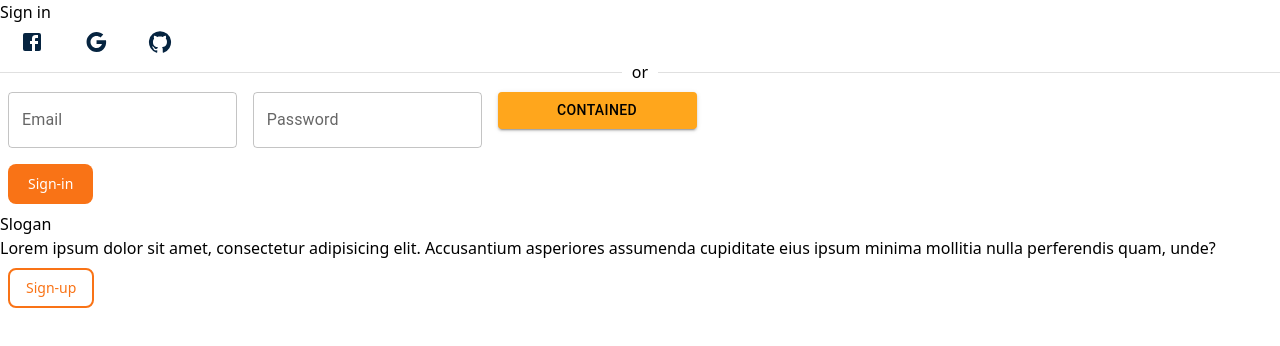
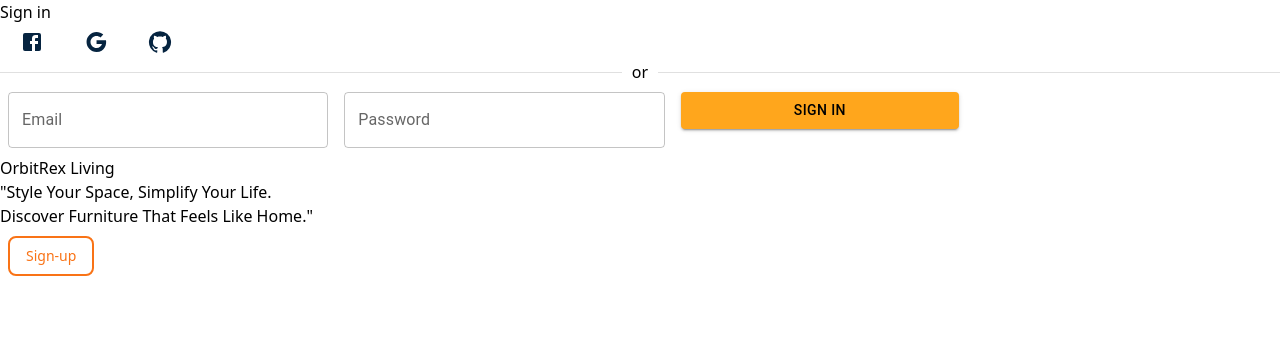
Before and after one commit to VelociKepler/OrbitRex-Living-react, a React (Vite) app: page /login in a window 1280 px wide. Shown: the top 346 px of the page. Built offline with nearby package versions, Linux system fonts and the light colour scheme.

Commit message:
set item center

```diff
--- a/package.json
+++ b/package.json
@@ -26,10 +26,12 @@
     "@vitejs/plugin-react": "^4.3.2",
     "autoprefixer": "^10.4.20",
     "eslint": "^9.11.1",
+    "eslint-config-prettier": "^9.1.0",
     "eslint-plugin-react-hooks": "^5.1.0-rc.0",
     "eslint-plugin-react-refresh": "^0.4.12",
     "globals": "^15.9.0",
     "postcss": "^8.4.47",
+    "prettier-plugin-tailwindcss": "^0.6.8",
     "tailwindcss": "^3.4.14",
     "typescript": "^5.5.3",
     "typescript-eslint": "^8.7.0",
--- a/src/pages/Login.tsx
+++ b/src/pages/Login.tsx
@@ -14,13 +14,13 @@ const Login = () => {
   return (
     <>
       {isSignIn ? (
-        <div className="grid grid-cols-2 h-fit border max-w-screen-lg mx-auto">
-          <div className="items-center justify-center w-full px-4 py-2 border-r-2 text-center">
+        <div className="grid grid-cols-2 h-fit max-w-screen-lg mx-auto h-screen">
+          <div className="items-center justify-center px-4 py-2 border-r-2 text-center my-auto">
             <h1 className="font-bold mb-4">Sign in</h1>
-            <div className="w-">
+            <div>
               {/* Line Login Button */}
               <Button>
-                <FacebookIcon></FacebookIcon>
+                <FacebookIcon fontSize="medium"></FacebookIcon>
               </Button>
               {/* Google Login Button */}
               <Button>
@@ -31,7 +31,9 @@ const Login = () => {
                 <GitHubIcon></GitHubIcon>
               </Button>
             </div>
-            <Divider className="text-gray-300">or</Divider>
+            <div className="flex justify-center items-center mx-auto w-full text-center h-16">
+              <Divider className="text-gray-400 w-48">or</Divider>
+            </div>
             <div className="max-w-screen-lg mx-auto">
               <form
                 className="flex flex-col max-w-[300px] mx-auto text-center"
@@ -39,7 +41,7 @@ const Login = () => {
               >
                 <Box
                   component="form"
-                  sx={{ "& > :not(style)": { m: 1, width: "25ch" } }}
+                  sx={{ "& > :not(style)": { m: 1, width: "35ch" } }}
                   noValidate
                   autoComplete="off"
                 >
@@ -56,40 +58,37 @@ const Login = () => {
                     autoComplete="current-password"
                   />
                   <Button variant="contained" color="secondary">
-                    Contained
+                    Sign in
                   </Button>
                 </Box>
-                <button className="primary-bnt">Sign-in</button>
               </form>
             </div>
           </div>
-          <div className="flex flex-col justify-center items-center h-full px-8">
-            <h1>Slogan</h1>
+          <div className="flex flex-col justify-center items-center px-8">
+            <h1>OrbitRex Living</h1>
             <p className="text-center my-5">
-              Lorem ipsum dolor sit amet, consectetur adipisicing elit.
-              Accusantium asperiores assumenda cupiditate eius ipsum minima
-              mollitia nulla perferendis quam, unde?
+              "Style Your Space, Simplify Your Life.
             </p>
+            <p>Discover Furniture That Feels Like Home."</p>
             <button className="outline-bnt" onClick={() => setIsSignIn(false)}>
               Sign-up
             </button>
           </div>
         </div>
       ) : (
-        <div className="grid grid-cols-2 h-fit border max-w-screen-lg mx-auto">
+        <div className="grid grid-cols-2 h-screen max-w-screen-lg mx-auto ">
           <div className="flex flex-col justify-center items-center h-full px-8">
             <h1 className="font-bold">Sign Up</h1>
             <p className="text-center my-5">
-              Lorem ipsum dolor sit amet, consectetur adipisicing elit.
-              Accusantium asperiores assumenda cupiditate eius ipsum minima
-              mollitia nulla perferendis quam, unde?
+              "Style Your Space, Simplify Your Life.
             </p>
+            <p>Discover Furniture That Feels Like Home."</p>
             <button className="outline-bnt" onClick={() => setIsSignIn(true)}>
               Sign-in
             </button>
           </div>
-          <div className="items-center justify-center w-full px-4 py-2 text-center">
-            <div className="max-w-screen-lg mx-auto">
+          <div className="items-center justify-center w-full px-4 py-2 text-center my-auto">
+            <div className="max-w-screen-lg mx-auto border-l-2">
               <form
                 className="flex flex-col max-w-[300px] mx-auto"
                 onSubmit={handleSubmit}
@@ -119,7 +118,7 @@ const Login = () => {
                     autoComplete="current-password"
                   />
                   <Button variant="contained" color="secondary">
-                    Contained
+                    Sign up
                   </Button>
                 </Box>
               </form>
```
Also changed, not shown: 1 other file (tests, documents, lock files or other folders).
